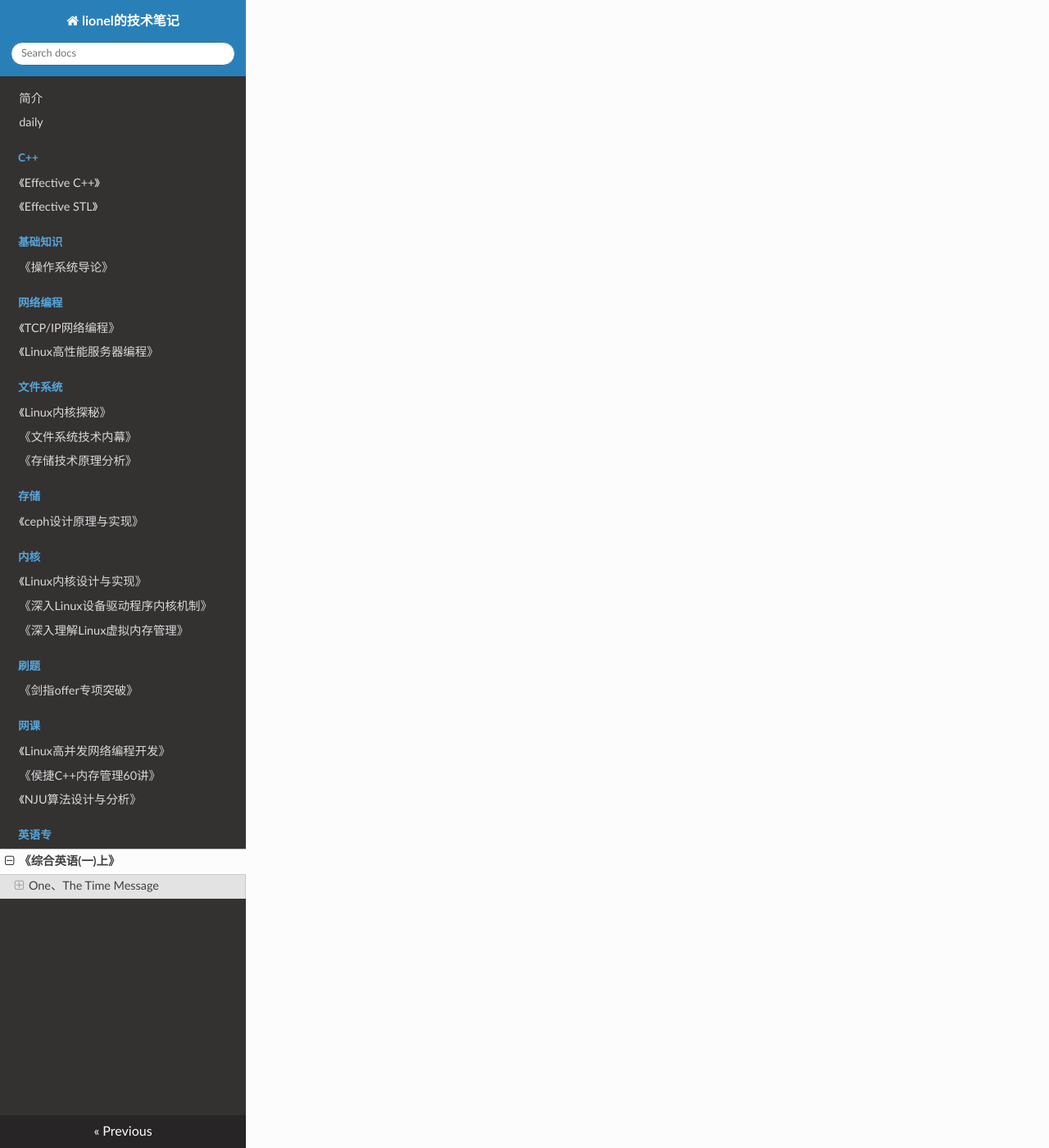
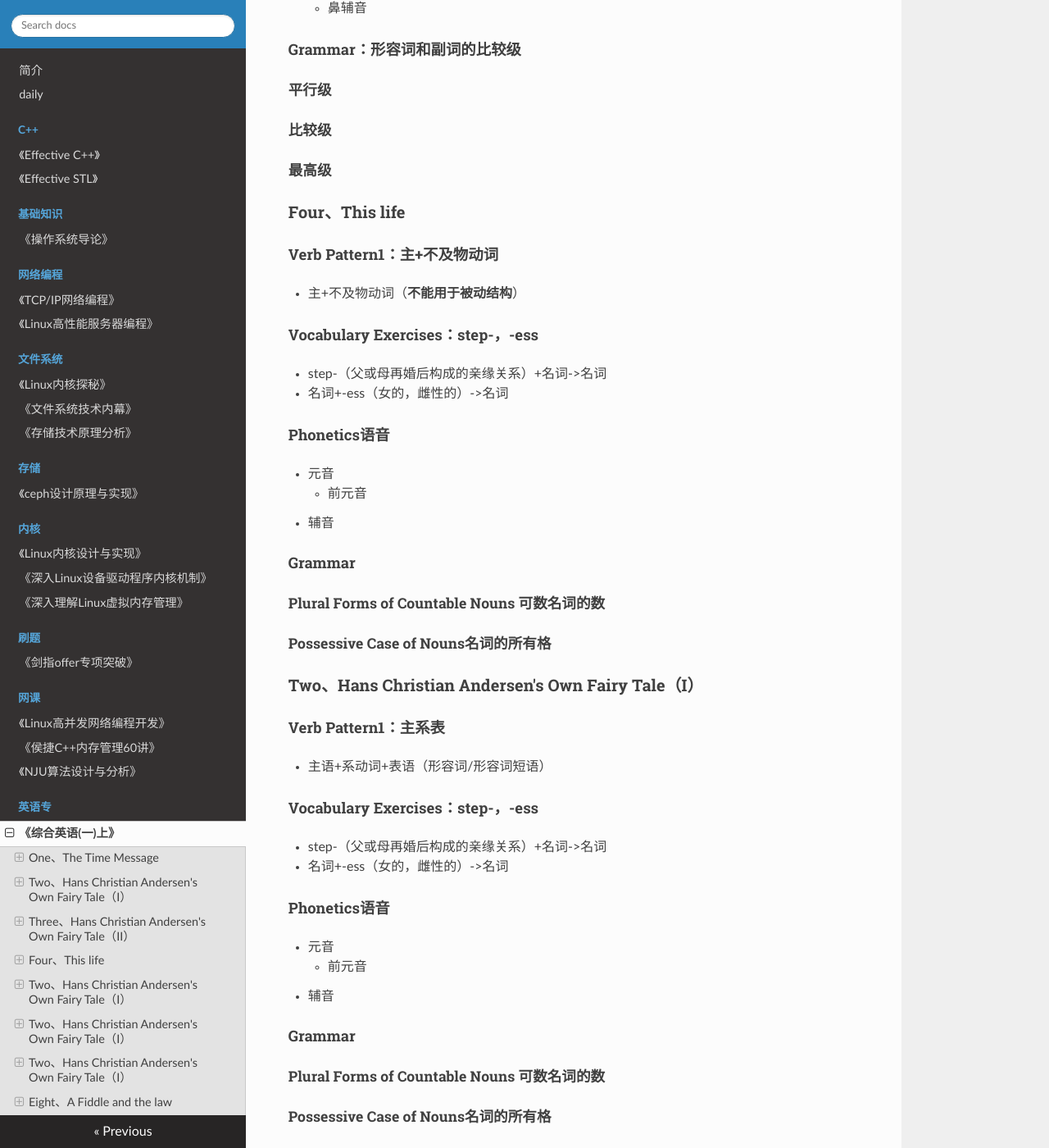
Before and after one commit to wolflion/booknotes, an MkDocs documentation site: the page built from docs/60English/00794综合英语一上.md, in a window 1280 px wide and 1400 px high, scrolled down 2206 px. Shown: the whole window at 82% size. Built offline with MkDocs 1.6.1, drawn with Linux system fonts in a browser that asks for light colours; nearby versions of some CDN libraries; some of the changed text lies outside the part shown.

Commit message:
Update 00794综合英语一上.md

```diff
--- a/docs/60English/00794综合英语一上.md
+++ b/docs/60English/00794综合英语一上.md
@@ -3,13 +3,13 @@
 + 每学期，20~21周，160~170学时
 + 每周8学时，围绕课文的口头练习4，词汇1.5，语音1，语法1.5
 
-### One、The Time Message
+### One、[The Time Message](https://gitee.com/fewolflion/BookNote/blob/master/01lioneloutput/99%E8%87%AA%E8%80%83%E8%8B%B1%E8%AF%AD%E4%B8%93/00794%E7%BB%BC%E5%90%88%E8%8B%B1%E8%AF%AD%E4%B8%80%E4%B8%8A/01The%20Time%20Message.md)
 
 #### Verb Pattern1：主系表
 
 + 主语+系动词+表语（代词/名词/名词短语）
 + Sunday seems to be  the best study day for many students.
-+ *啥叫系动词？lionel*
++ *啥叫系动词？lionel，哪些系动词后面+tobe*
 
 #### Vocabulary Exercises：-ly
 
@@ -39,3 +39,167 @@
     + 前后什么都不加
     + 前面加计量词或the， **不可数名词没有复数形式，但计量词有复数形式**，two glasses of milk
   + 集体名词的用法
+
+### Two、Hans Christian Andersen's Own Fairy Tale（I）
+
+#### Verb Pattern1：主系表
+
++ 主语+系动词+表语（形容词/形容词短语）
+
+#### Vocabulary Exercises：step-，-ess
+
++ step-（父或母再婚后构成的亲缘关系）+名词->名词
++ 名词+-ess（女的，雌性的）->名词
+
+#### Phonetics语音
+
++ 元音
+  + 前元音
++ 辅音
+
+#### Grammar
+
+##### Plural Forms of Countable Nouns 可数名词的数
+
+##### Possessive Case of Nouns名词的所有格
+
+### Three、Hans Christian Andersen's Own Fairy Tale（II）
+
+#### Verb Pattern1：主系表
+
++ 主语+系动词+表语（副词/介词短语）
+
+#### Vocabulary Exercises：-th
+
++ 形容词/少数动词+th（表示行为、过程或状态）->名词
+  + death，length，truth
++ （除one、two和three以外的）基数词+ -th  ->序数词
+
+#### Phonetics语音
+
++ 元音
++ 辅音
+  + 鼻辅音
+
+#### Grammar：形容词和副词的比较级
+
+##### 平行级
+
+##### 比较级
+
+##### 最高级
+
+### Four、This life
+
+#### Verb Pattern1：主+不及物动词
+
++ 主+不及物动词（**不能用于被动结构**）
+
+#### Vocabulary Exercises：step-，-ess
+
++ step-（父或母再婚后构成的亲缘关系）+名词->名词
++ 名词+-ess（女的，雌性的）->名词
+
+#### Phonetics语音
+
++ 元音
+  + 前元音
++ 辅音
+
+#### Grammar
+
+##### Plural Forms of Countable Nouns 可数名词的数
+
+##### Possessive Case of Nouns名词的所有格
+
+### Two、Hans Christian Andersen's Own Fairy Tale（I）
+
+#### Verb Pattern1：主系表
+
++ 主语+系动词+表语（形容词/形容词短语）
+
+#### Vocabulary Exercises：step-，-ess
+
++ step-（父或母再婚后构成的亲缘关系）+名词->名词
++ 名词+-ess（女的，雌性的）->名词
+
+#### Phonetics语音
+
++ 元音
+  + 前元音
++ 辅音
+
+#### Grammar
+
+##### Plural Forms of Countable Nouns 可数名词的数
+
+##### Possessive Case of Nouns名词的所有格
+
+### Two、Hans Christian Andersen's Own Fairy Tale（I）
+
+#### Verb Pattern1：主系表
+
++ 主语+系动词+表语（形容词/形容词短语）
+
+#### Vocabulary Exercises：step-，-ess
+
++ step-（父或母再婚后构成的亲缘关系）+名词->名词
++ 名词+-ess（女的，雌性的）->名词
+
+#### Phonetics语音
+
++ 元音
+  + 前元音
++ 辅音
+
+#### Grammar
+
+##### Plural Forms of Countable Nouns 可数名词的数
+
+##### Possessive Case of Nouns名词的所有格
+
+### Two、Hans Christian Andersen's Own Fairy Tale（I）
+
+#### Verb Pattern1：主系表
+
++ 主语+系动词+表语（形容词/形容词短语）
+
+#### Vocabulary Exercises：step-，-ess
+
++ step-（父或母再婚后构成的亲缘关系）+名词->名词
++ 名词+-ess（女的，雌性的）->名词
+
+#### Phonetics语音
+
++ 元音
+  + 前元音
++ 辅音
+
+#### Grammar
+
+##### Plural Forms of Countable Nouns 可数名词的数
+
+##### Possessive Case of Nouns名词的所有格
+
+### Eight、[A Fiddle and the law](https://gitee.com/fewolflion/BookNote/blob/master/01lioneloutput/99%E8%87%AA%E8%80%83%E8%8B%B1%E8%AF%AD%E4%B8%93/00794%E7%BB%BC%E5%90%88%E8%8B%B1%E8%AF%AD%E4%B8%80%E4%B8%8A/08A%20Fiddle%20and%20the%20law.md)
+
+#### Verb Pattern1：主系表
+
++ 主语+系动词+表语（形容词/形容词短语）
+
+#### Vocabulary Exercises：step-，-ess
+
++ step-（父或母再婚后构成的亲缘关系）+名词->名词
++ 名词+-ess（女的，雌性的）->名词
+
+#### Phonetics语音
+
++ 元音
+  + 前元音
++ 辅音
+
+#### Grammar
+
+##### Plural Forms of Countable Nouns 可数名词的数
+
+##### Possessive Case of Nouns名词的所有格
```
